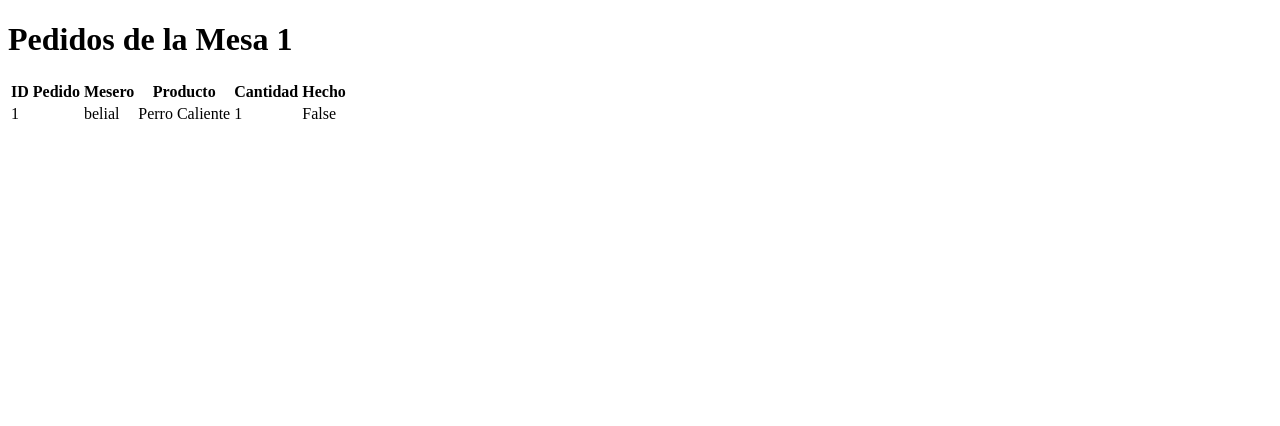
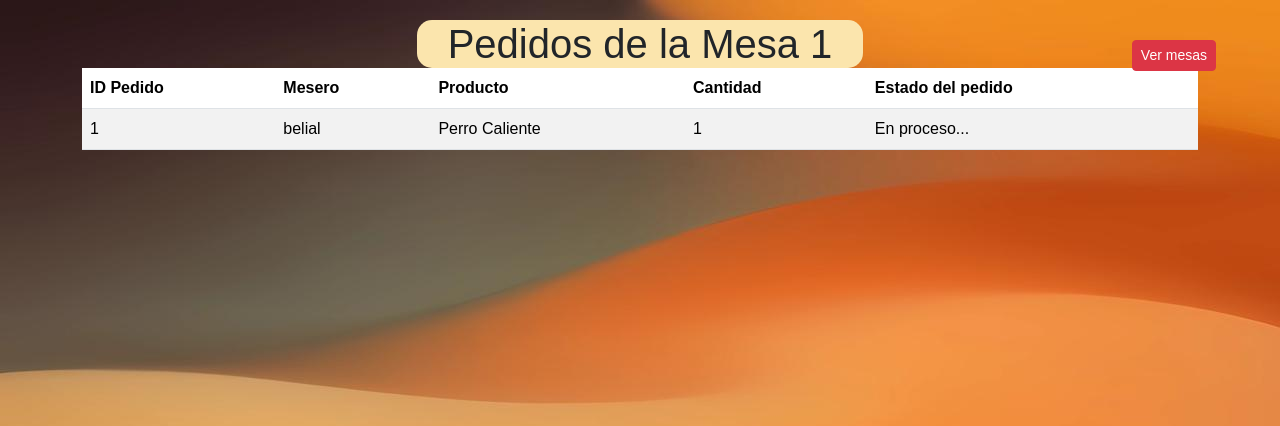
Before and after one commit to Juandoqg/Restaurante, a Django app: page /verPedido/1/ in a window 1280 px wide. Shown: the top 426 px of the page. Run offline with Django 5.2, Linux system fonts and the light colour scheme; data comes from the database, SQL or seed files in the repository.

Commit message:
Detalles, y medio estilo al ver pedido por parte del mesero

```diff
--- /dev/null
+++ b/myapp/static/css/verPedido.css
@@ -0,0 +1,35 @@
+/* VerPedido.css */
+body {
+    font-family: sans-serif;
+    margin: 0;
+    padding: 20px;
+    background-image: url('../img/Fondo.jpg');
+}
+
+.titulos {
+    text-align: center;
+    border-radius: 15px;
+    background-color: #fbe5ad;
+    width: 40%;
+    margin: 0 auto;
+}
+
+.head-tabla {
+    background-color: #87694c;
+    color: white;
+}
+
+.tablaItems {
+    background-color: #fbe5ad;
+    border-radius: 30px;
+}
+
+#botones {
+    background-color: #87694c;
+}
+
+.logout {
+    position: absolute;
+    right: 5%;
+    top: 5%;
+}
--- a/myapp/templates/verMesas.html
+++ b/myapp/templates/verMesas.html
@@ -14,7 +14,7 @@
   <div class="container mt-2">
     <div class="d-flex justify-content-end mb-3">
       <button id="cerrarSesion" type="button" class="btn btn-danger">
-        <a href="{% url 'signout' %}">Cerrar sesión</a>
+        <a href="{% url 'signout' %}" class="btn btn-danger btn-sm logout">Cerrar Sesión</a>
       </button>
     </div>
 
--- a/myapp/templates/verPedido.html
+++ b/myapp/templates/verPedido.html
@@ -1,33 +1,35 @@
+{% load static %}
 <!DOCTYPE html>
 <html lang="es">
 <head>
     <meta charset="UTF-8">
     <meta name="viewport" content="width=device-width, initial-scale=1.0">
     <title>Pedidos de la Mesa {{ idMesa }}</title>
-    <style>
-        /* Agrega tus estilos CSS personalizados aquí si es necesario */
-    </style>
+    <link href="https://cdn.jsdelivr.net/npm/bootstrap@5.3.0-alpha1/dist/css/bootstrap.min.css" rel="stylesheet">
+    <link rel="stylesheet" type="text/css" href="{% static 'css/verPedido.css' %}" />
 </head>
 <body>
-    <h1>Pedidos de la Mesa {{ idMesa }}</h1>
-    <table>
-        <thead>
+    <div class="container">
+        <a href="{% url 'verMesas' %}" class="btn btn-danger btn-sm logout">Ver mesas</a>
+        <h1 class="titulos">Pedidos de la Mesa {{ idMesa }}</h1>
+        <table class="table table-striped">
+            <thead class="head-tabla">
                 <tr>
                     <th>ID Pedido</th>
                     <th>Mesero</th>
                     <th>Producto</th>
                     <th>Cantidad</th>
-                <th>Hecho</th>
+                    <th>Estado del pedido</th>
                 </tr>
             </thead>
-        <tbody>
+            <tbody class="tablaItems">
                 {% for pedido in pedidos %}
                 <tr>
                     <td>{{ pedido.idPedido }}</td>
                     <td>{{ pedido.idMesero.username }}</td>
                     <td>{{ pedido.idProducto.nombre }}</td>
                     <td>{{ pedido.cantidad }}</td>
-                <td>{{ pedido.hecho }}</td>
+                    <td>{% if pedido.hecho  %} Listo para recoger {% else %} En proceso... {% endif%}</td>
                 </tr>
                 {% empty %}
                 <tr>
@@ -36,5 +38,6 @@
                 {% endfor %}
             </tbody>
         </table>
+    </div>
 </body>
 </html>
```
Also changed, not shown: myapp/templates/chef.html (+6 -2 lines). Lines whose indentation alone changed are shown as unchanged.
